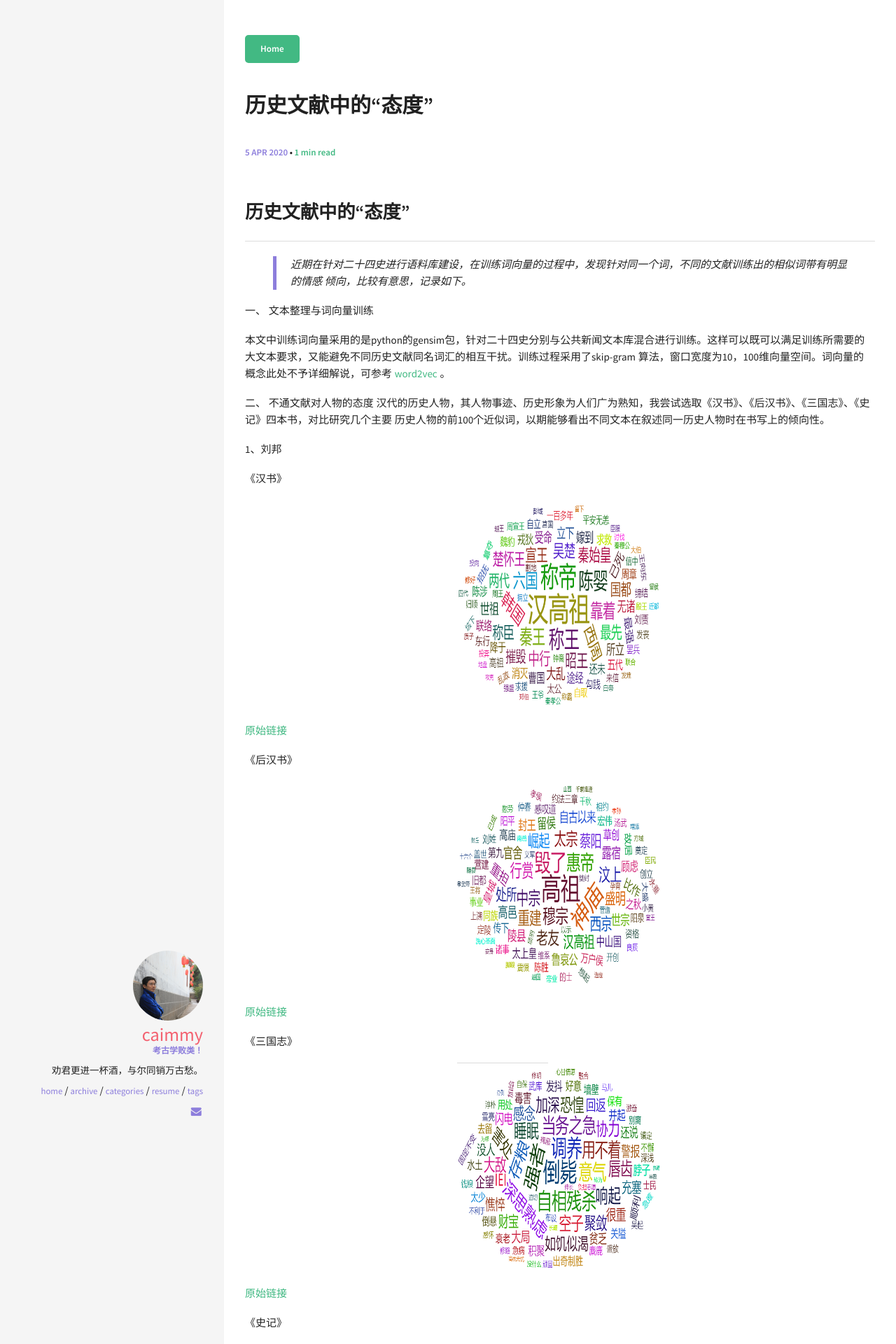
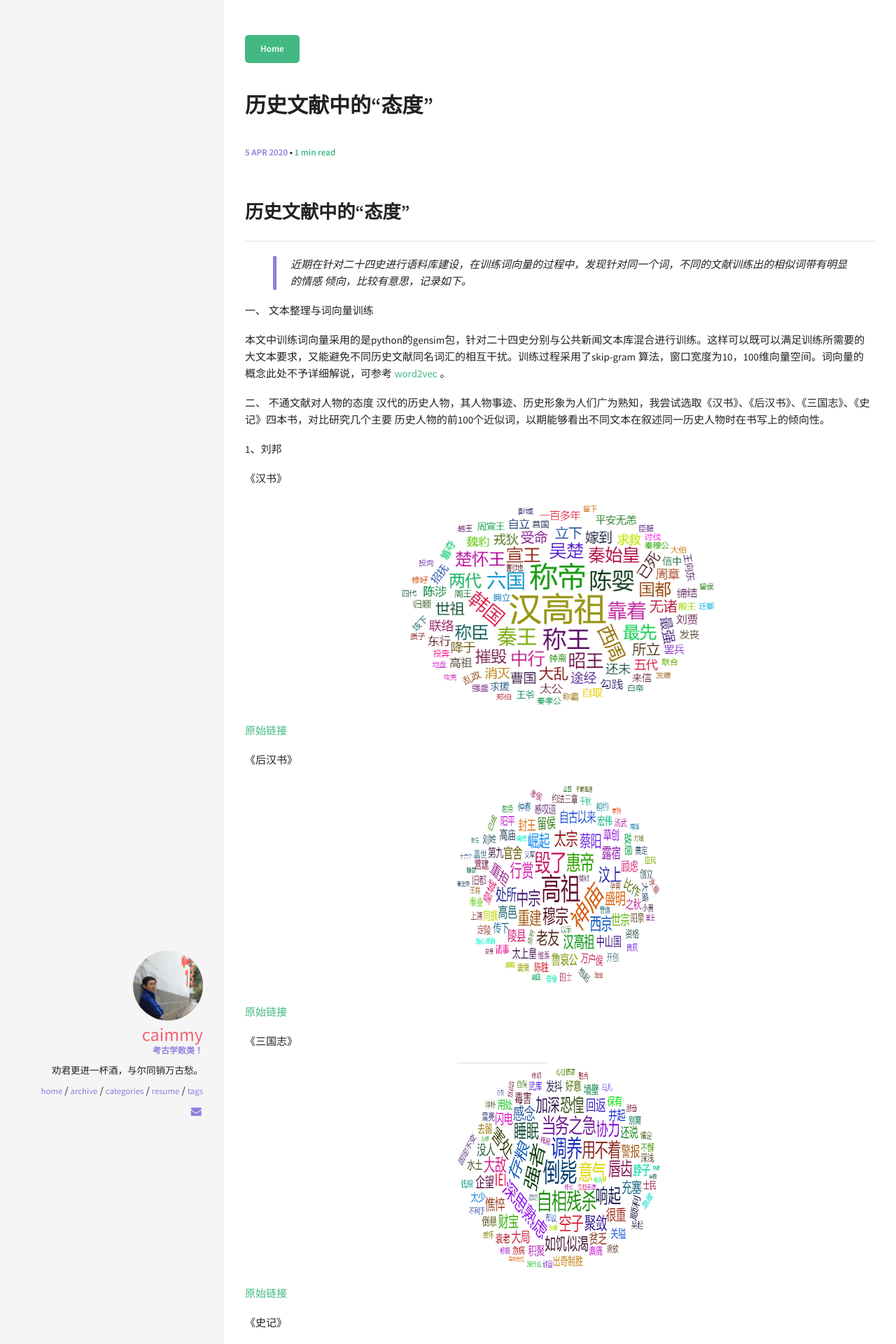
Before and after one commit to caimmy/caimmy.github.io, a Jekyll site: the page built from _posts/考古学/2020-04-05-prehistory-word2vec-01.md, in a window 1280 px wide. Shown: the top 1920 px of the page at 70% size. Built offline with Jekyll 4.4.1, drawn with Linux system fonts in a browser that asks for light colours.

Commit message:
词向量研究，不通文本描述的主观倾向性。

```diff
--- a/_posts/考古学/2020-04-05-prehistory-word2vec-01.md
+++ b/_posts/考古学/2020-04-05-prehistory-word2vec-01.md
@@ -25,7 +25,7 @@ tags: 在线系统 prehistory 定量 自然语言处理 词向量 文本分析
 
    《汉书》
 
-   <img src="/img/202004/hanshu_liubang_wv.png" alt="刘邦-《汉书》" height="300" width="300">
+   <img src="/img/202004/hanshu_liubang_wv.png" alt="刘邦-《汉书》" height="300">
 
    [原始链接](https://www.prehistory.cn/nlp/word2vec?posword=%E5%88%98%E9%82%A6&negword=&book=%E6%B1%89%E4%B9%A6)
 
```
